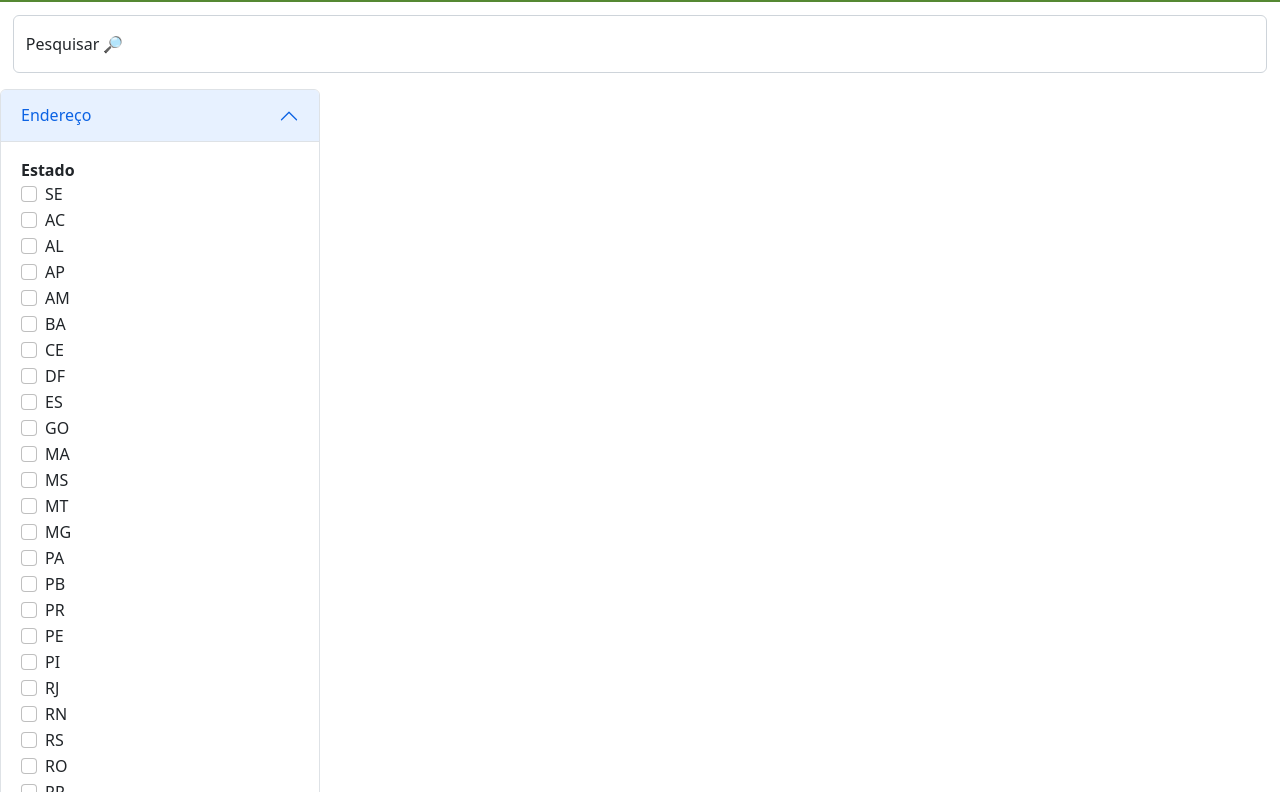
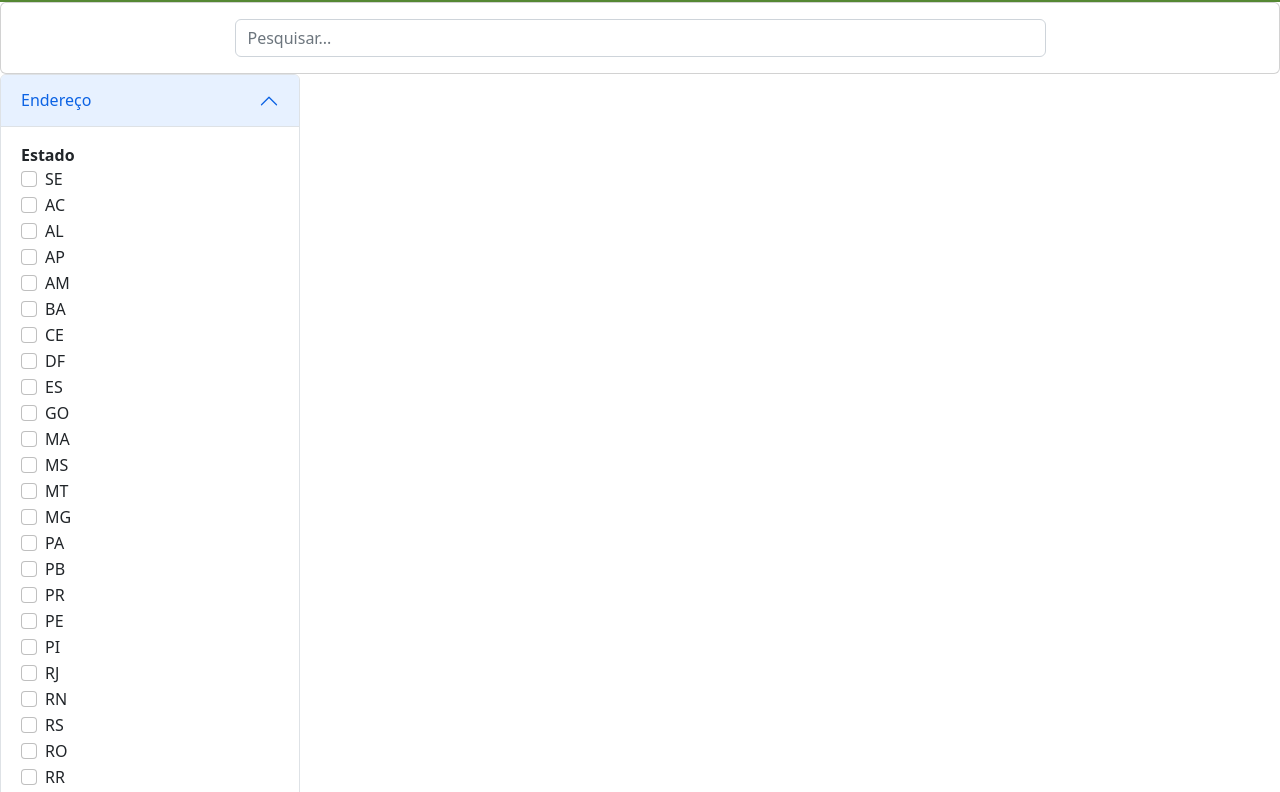
Before and after one commit to ICEI-PUC-Minas-PMV-ADS/pmv-ads-2022-2-e1-proj-web-t1-adocao-caridosa-de-animais, a plain HTML site: page src/Pages/ONG/index.html in a window 1280 px wide. Shown: the part 72-864 px from the top of the page. Drawn offline with nearby package versions, Linux system fonts and the light colour scheme.

Commit message:
Corrigindo barra de pesquisa

```diff
--- a/src/Pages/ONG/index.html
+++ b/src/Pages/ONG/index.html
@@ -37,11 +37,13 @@
     </nav>
 
     <main>
-        <div class="form-floating mb-3 searchbox-container">
-            <input class="form-control mr-sm-2" type="search" placeholder="Pesquisar" aria-label="Pesquisar">
-            <label for="pesquisarInput">Pesquisar 🔎</label>
+      <div class="card" style="width: 100%;">
+        <div class="card-body" style="display: flex; justify-content: center; align-items: center;">
+            <form class="form-inline">
+                <input class="form-control mr-sm-2" type="search" placeholder="Pesquisar..." aria-label="Pesquisar" size="80">
+            </form>
         </div>
-
+      </div>
 
         <!-- <div class="form-floating mb-3 searchbox-container">
             <input type="text" class="form-control" id="pesquisarInput" placeholder="Pesquisar...">
--- a/src/Pages/ONG/style.css
+++ b/src/Pages/ONG/style.css
@@ -1,7 +1,11 @@
-.searchbox-container {
+.accordion-container {
+    width: 300px;
+}
+
+.search-box-container {
     margin: 1%;
 }
 
-.accordion-container {
-    width: 25vw;
+.card{
+    width: 300px;
 }
```
